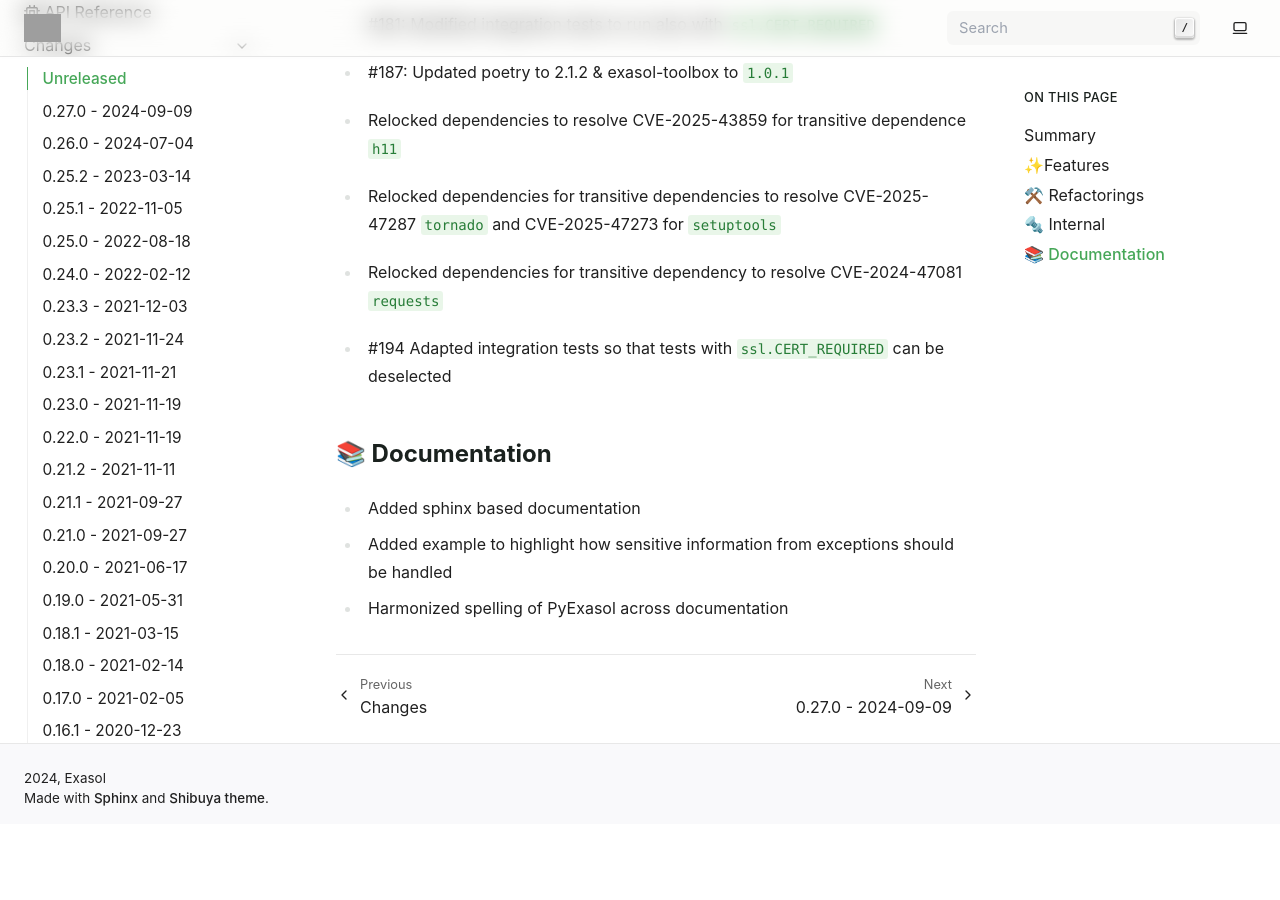
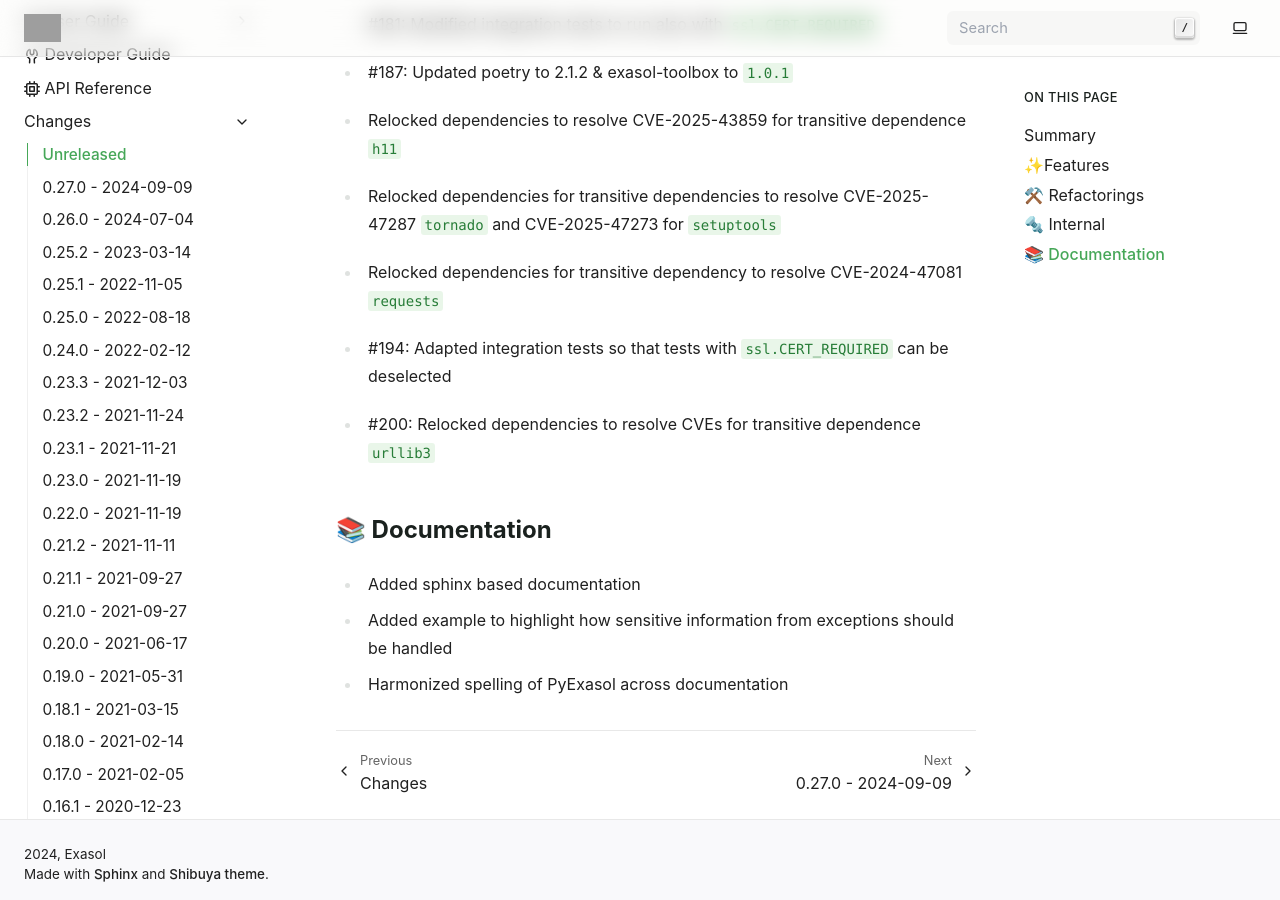
Before and after one commit to exasol/pyexasol, a Sphinx documentation site: the page built from doc/changes/unreleased.md, in a window 1280 px wide and 900 px high, scrolled down 1662 px. Built offline with Sphinx 7.4.7, drawn with Linux system fonts in a browser that asks for light colours; pages that are not in the unit, such as notebooks, are missing from menus; before the commit the page ends 2486 px from its top, so only the background shows below that; grey boxes are pictures that could not be loaded.

Commit message:
Re-lock dependencies

```diff
--- a/doc/changes/unreleased.md
+++ b/doc/changes/unreleased.md
@@ -48,7 +48,8 @@
 * Relocked dependencies to resolve CVE-2025-43859 for transitive dependence `h11`
 * Relocked dependencies for transitive dependencies to resolve CVE-2025-47287 `tornado` and CVE-2025-47273 for `setuptools`
 * Relocked dependencies for transitive dependency to resolve CVE-2024-47081  `requests`
-* #194 Adapted integration tests so that tests with `ssl.CERT_REQUIRED` can be deselected
+* #194: Adapted integration tests so that tests with `ssl.CERT_REQUIRED` can be deselected
+* #200: Relocked dependencies to resolve CVEs for transitive dependence `urllib3`
 
 ## 📚 Documentation
 
```
Also changed, not shown: 1 other file.
